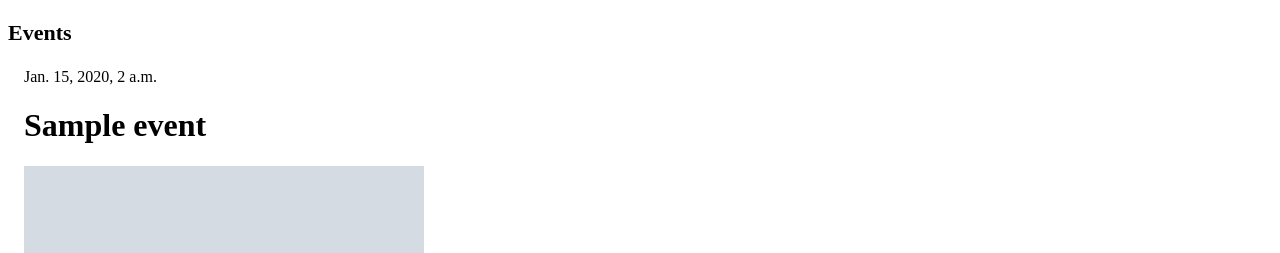
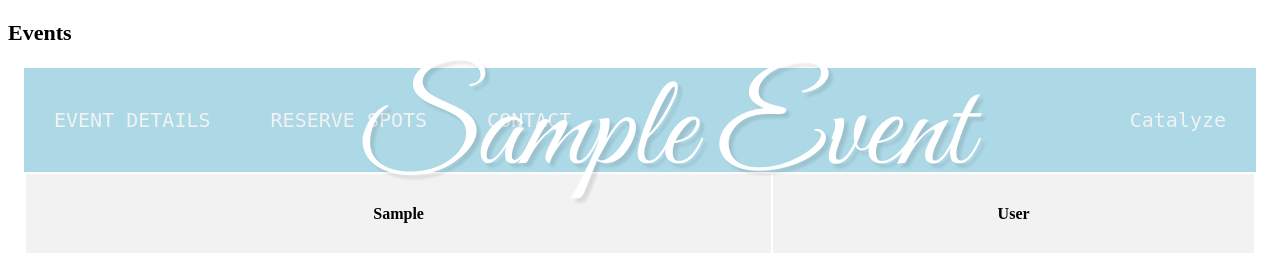
Before and after one commit to juhyem/gwcfinalproject, a Django app: page /post/1/ in a window 1280 px wide. Shown: the part 226-479 px from the top of the page. Run offline with Django 3.2, Linux system fonts and the light colour scheme; tables that the repository leaves empty hold one stand-in row (values such as "Sample post"); grey boxes marked "Sample" are stand-in pictures; lists and menus that the app fills with data are empty; some libraries are stand-ins or nearby versions.

Commit message:
added event details css, tried to add events details details

```diff
--- /dev/null
+++ b/Catalyze/events/static/css/new_eventpage.css
@@ -0,0 +1,53 @@
+/* Add a black background color to the top navigation */
+.topnav {
+    background-color: #ADD8E6;
+    overflow: hidden;
+}
+
+/* Style the links inside the navigation bar */
+.topnav a {
+    float: left;
+    display: block;
+    color: #f2f2f2;
+    text-align: center;
+    padding: 40px 30px;
+    text-decoration: none;
+    font-size: 20px;
+    font-family: Monospace;
+    /*min-height: 200%;*/
+}
+
+/* Change the color of links on hover */
+.topnav a:hover {
+    background-color: #ddd;
+    color: black;
+}
+
+/* Add a color to the active/current link */
+.topnav a.active {
+    background-color: #4CAF50;
+    color:white;
+}
+
+tr {
+  height: 80px;
+  background-color: #f2f2f2;
+
+}
+
+.image-wrapper img{
+    -webkit-filter: grayscale(100%); /* Safari 6.0 - 9.0 */
+    filter: grayscale(100%);
+    filter:brightness(50%);
+    width: 100%;
+    position: relative;
+}
+.image-wrapper h2 {
+  font: 400 130px/0.8 'Great Vibes', Helvetica, sans-serif;
+  color: #fff;
+  text-shadow: 4px 4px 3px rgba(0,0,0,0.1);
+  position: absolute;
+  top: 200px;
+  text-align:center;
+  width: 100%;
+}
--- a/Catalyze/events/templates/events/base.html
+++ b/Catalyze/events/templates/events/base.html
@@ -9,6 +9,7 @@
         <!--link rel="stylesheet" href="{% static 'css/catalyze-events.css' %}"-->
         <link rel="stylesheet" href="{% static 'css/indexstyle.css' %}">
         <link rel="stylesheet" href="{% static 'css/create.css' %}">
+        <link rel="stylesheet" href="{% static 'css/new_eventpage.css' %}">
 
 
 <link rel="stylesheet" href="https://cdnjs.cloudflare.com/ajax/libs/font-awesome/4.7.0/css/font-awesome.min.css">
--- a/Catalyze/events/templates/events/post_detail.html
+++ b/Catalyze/events/templates/events/post_detail.html
@@ -1,7 +1,7 @@
 {% extends 'events/base.html' %}
 
 {% block content %}
-    <div class="post">
+    <!-- <div class="post">
         {% if post.published_date %}
             <div class="date">
                 {{ post.published_date }}
@@ -27,5 +27,61 @@
         <p><b>Contact</p></b>
         <p>email: {{ post.email }}</p>
         <p>phone: {{ post.phone }}</p>
+    </div> -->
+
+
+      <div class="topnav" id="myTopnav">
+      <a href="{% url 'post_detail_detail' %}">EVENT DETAILS</a>
+      <a href="#about">RESERVE SPOTS</a>
+      <a href="#contact">CONTACT</a>
+      <a href="index.html" style="float:right;">Catalyze</a>
     </div>
+    <table style="width:100%">
+  <tr>
+    <th>{{ post.first_name }}</th>
+    <th>{{ post.last_name }}</th>
+  </tr>
+</table>
+    <div class="image-wrapper">
+      <!-- <img class="bg" src="http://i.imgur.com/QNWXZ7N.jpg"/> -->
+      <img src = "http://i.imgur.com/QNWXZ7N.jpg"/>
+       <h2>Sample Event</h2>
+    </div>
+    <link href='http://fonts.googleapis.com/css?family=Great+Vibes' rel='stylesheet' type='text/css'>
+    <!-- Display the countdown timer in an element -->
+<p id="demo"></p>
+
+<script>
+// Set the date we're counting down to
+var countDownDate = new Date("Jan 5, 2018 15:37:25").getTime();
+
+// Update the count down every 1 second
+var x = setInterval(function() {
+
+  // Get todays date and time
+  var now = new Date().getTime();
+
+  // Find the distance between now an the count down date
+  var distance = countDownDate - now;
+
+  // Time calculations for days, hours, minutes and seconds
+  var days = Math.floor(distance / (1000 * 60 * 60 * 24));
+  var hours = Math.floor((distance % (1000 * 60 * 60 * 24)) / (1000 * 60 * 60));
+  var minutes = Math.floor((distance % (1000 * 60 * 60)) / (1000 * 60));
+  var seconds = Math.floor((distance % (1000 * 60)) / 1000);
+
+  // Display the result in the element with id="demo"
+  document.getElementById("demo").innerHTML = days + "d " + hours + "h "
+  + minutes + "m " + seconds + "s ";
+
+  // If the count down is finished, write some text
+  if (distance < 0) {
+    clearInterval(x);
+    document.getElementById("demo").innerHTML = "EXPIRED";
+  }
+}, 1000);
+</script>
+
+
+
 {% endblock %}
--- a/Catalyze/events/urls.py
+++ b/Catalyze/events/urls.py
@@ -5,8 +5,10 @@
     url(r'^post/$', views.post_list, name='post_list'),
     url(r'^$', views.index, name='index'),
     url(r'^post/(?P<pk>\d+)/$', views.post_detail, name='post_detail'),
+    url(r'^post/(?P<pk>\d+)/details$', views.post_detail_detail, name='post_detail'),
     url(r'^post/new/$', views.post_new, name='post_new'),
     url(r'^post/(?P<pk>\d+)/edit/$', views.post_edit, name='post_edit'),
+
 ]
 
 from django.conf.urls.static import static
--- a/Catalyze/events/views.py
+++ b/Catalyze/events/views.py
@@ -17,6 +17,10 @@
 def post_detail(request, pk):
     post = get_object_or_404(Event, pk=pk)
     return render(request, 'events/post_detail.html', {'post': post})
+
+def post_detail_detail(request, pk):
+    post = get_object_or_404(Event, pk=pk)
+    return render(request, 'events/post_detail_detail.html', {'post': post})
 #
 def post_new(request):
     if request.method == "POST":
```
Also changed, not shown: Catalyze/events/templates/events/post_detail_detail.html (added, +92 -0 lines), Catalyze/events/migrations/0013_merge_20170807_1431.py (added).
